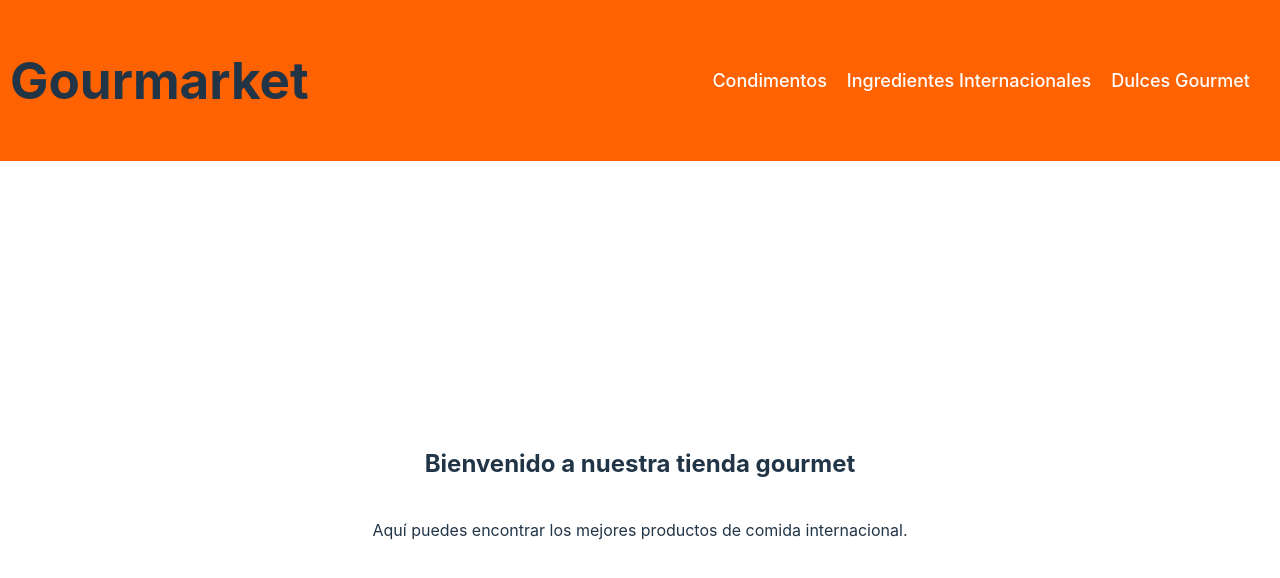
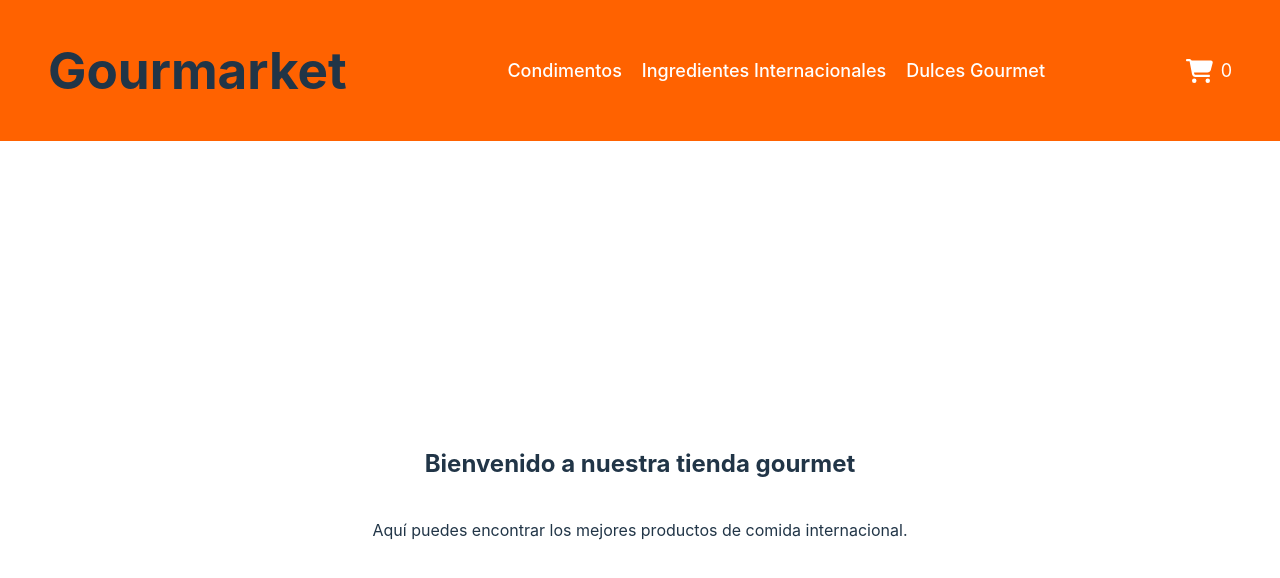
Before and after one commit to frbahamondes/react-js, a React (Vite) app: page / in a window 1280 px wide. Shown: the top 578 px of the page. Built offline with nearby package versions, Linux system fonts and the light colour scheme.

Commit message:
Agregué el carrito con el número

```diff
--- a/package.json
+++ b/package.json
@@ -10,6 +10,8 @@
     "preview": "vite preview"
   },
   "dependencies": {
+    "@fortawesome/free-solid-svg-icons": "^6.6.0",
+    "@fortawesome/react-fontawesome": "^0.2.2",
     "react": "^18.3.1",
     "react-dom": "^18.3.1"
   },
--- /dev/null
+++ b/src/components/CartWidget.jsx
@@ -0,0 +1,18 @@
+// src/components/CartWidget.jsx
+import React from 'react';
+import { FontAwesomeIcon } from '@fortawesome/react-fontawesome';
+import { faCartShopping } from '@fortawesome/free-solid-svg-icons';
+import './css/carwidget.css'; // Asegúrate que el nombre sea "carwidget.css" (como lo tienes en la captura)
+
+const CartWidget = () => {
+    const cartItemCount = 0; // Número de artículos en el carrito
+
+    return (
+        <div className="cart-container">
+            <FontAwesomeIcon icon={faCartShopping} /> {/* Ícono de Font Awesome */}
+            <span className="cart-count">{cartItemCount}</span>
+        </div>
+    );
+};
+
+export default CartWidget;
--- a/src/components/Navbar.jsx
+++ b/src/components/Navbar.jsx
@@ -1,20 +1,20 @@
-import './css/Navbar.css'; // Importamos los estilos desde el archivo CSS
+import React from 'react';
+import './css/Navbar.css'; // Estilos del Navbar
+import CartWidget from './CartWidget'; // Importamos el CartWidget
 
-// 1. Crear función que será el componente Navbar
+
 const Navbar = () => {
     return (
-        // 2. Colocar el contenido de la barra de navegación
-        <nav className="navbar"> {/* Aplicamos la clase CSS "navbar" */}
-            <h1 className="brand">Gourmarket</h1> {/* Aplicamos la clase "brand" */}
-            <ul className="nav-links"> {/* Aplicamos la clase "nav-links" */}
-                <li><a href="#condimentos" className="nav-link">Condimentos</a></li> {/* Aplicamos la clase "nav-link" */}
+        <nav className="navbar">
+            <h1 className="brand">Gourmarket</h1>
+            <ul className="nav-links">
+                <li><a href="#condimentos" className="nav-link">Condimentos</a></li>
                 <li><a href="#ingredientes" className="nav-link">Ingredientes Internacionales</a></li>
                 <li><a href="#dulces" className="nav-link">Dulces Gourmet</a></li>
             </ul>
-            {/* Aquí más adelante colocaremos el Cart Widget */}
+            <CartWidget /> {/* Aquí añadimos el CartWidget */}
         </nav>
     );
 };
 
-// 3. Exportar el componente para usarlo en otros archivos
 export default Navbar;
--- /dev/null
+++ b/src/components/css/carwidget.css
@@ -0,0 +1,14 @@
+/* src/components/css/CartWidget.css */
+
+.cart-container {
+    display: flex;
+    align-items: center;
+    font-size: 24px;
+    color: #fff;
+    cursor: pointer;
+}
+
+.cart-count {
+    margin-left: 8px;
+    font-size: 18px;
+}
--- a/src/components/css/navbar.css
+++ b/src/components/css/navbar.css
@@ -2,7 +2,7 @@
 
 .navbar {
     background-color: #ff6200;
-    padding: 10px;
+    padding: 0 3rem; /* Añadimos un padding de 3rem a los lados */
     display: flex;
     justify-content: space-between;
     align-items: center;
```
Also changed, not shown: 1 other file (tests, documents, lock files or other folders).
